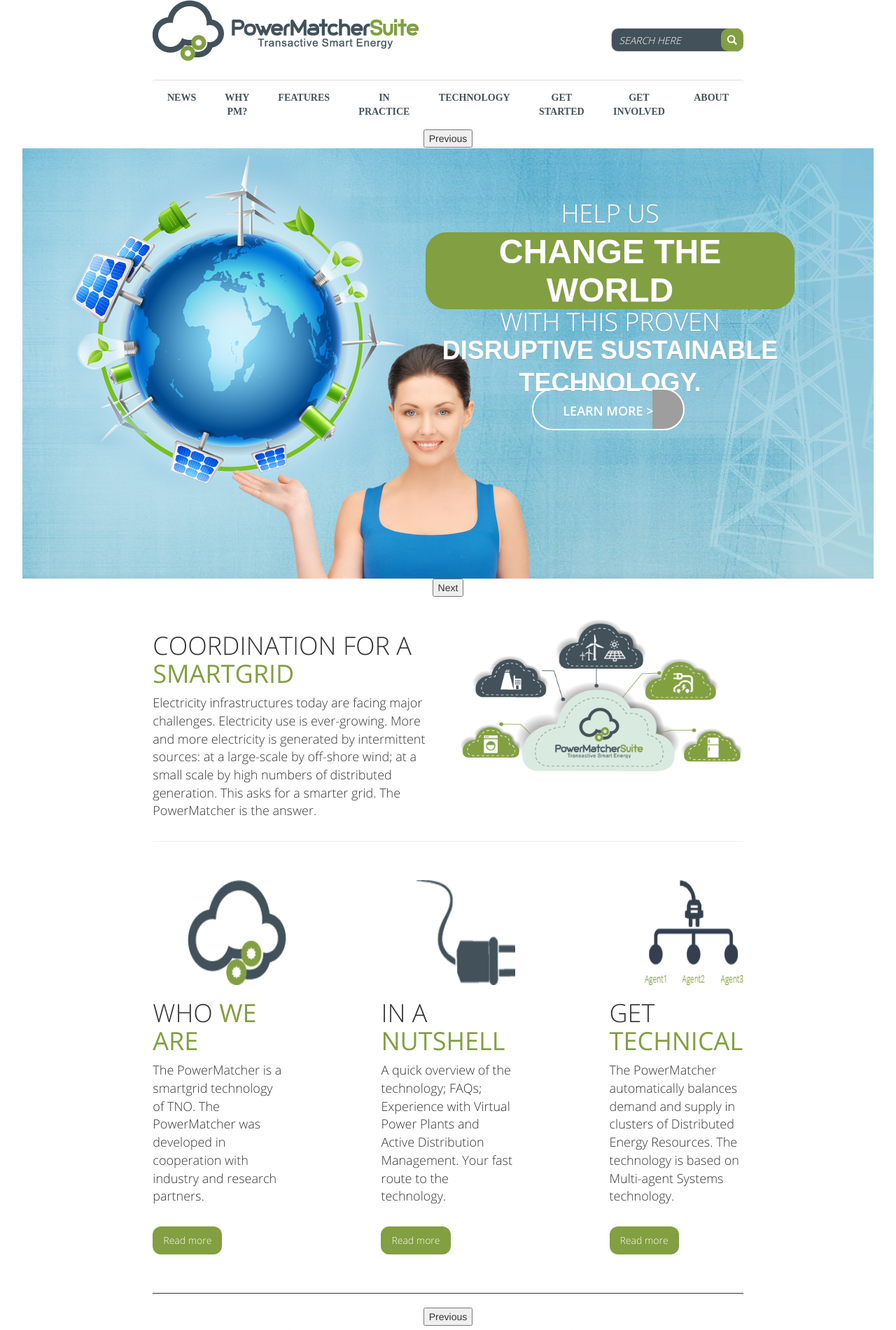
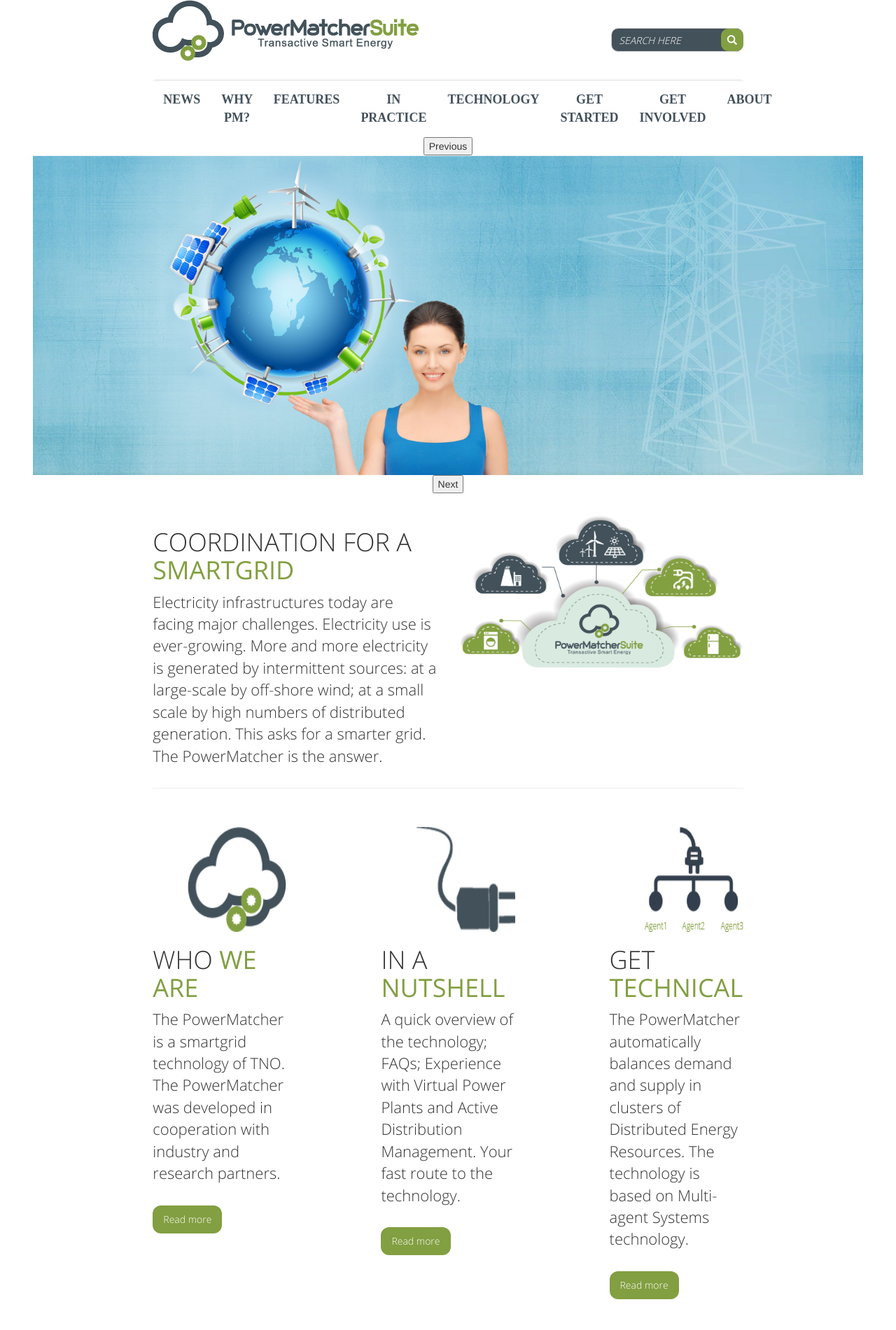
Before and after one commit to flexiblepower/flexiblepower.github.io, a Jekyll site: the page built from index.md, in a window 1280 px wide. Shown: the top 1901 px of the page at 70% size. Built offline with Jekyll 4.4.1, drawn with Linux system fonts in a browser that asks for light colours; nearby versions of some CDN libraries; some web fonts are replaced; some of the changed text lies outside the part shown; grey boxes are pictures that could not be loaded.

Commit message:
Revert "posts and newsletter set up"
This reverts commit 71da7e78db32ce9a9cb9312bb948430d6a613ecd.

```diff
--- a/_includes/_footer.html
+++ b/_includes/_footer.html
@@ -17,13 +17,11 @@
 	</div>
 	<div class="col-md-2">
 		<div class="newsletter-subscription">
-			<form action="//github.us9.list-manage.com/subscribe/post?u=dbf9e1ab7cb80ecb7b4ab8688&amp;id=7ba062126a" method="post" id="mc-embedded-subscribe-form" name="mc-embedded-subscribe-form" class="validate" target="_blank" novalidate>
-				Newsletter<br/>
-				<br/>
-				<input type="email" value="" name="EMAIL" class="email" id="mce-EMAIL" placeholder="email address" required type="text" placeholder="Email"/><br/>
-				<br/>
-				<input type="submit" value="Subscribe" name="subscribe" id="mc-embedded-subscribe"  id="newsletter-button"/>
-			</form>
+			Newsletter<br/>
+			<br/>
+			<input type="text" id="newsletter-field" placeholder="Email"/><br/>
+			<br/>
+			<button id="newsletter-button">Subscribe</button>
 		</div>
 	</div>
 	<div class="col-md-2 col-md-offset-1">
--- a/_includes/_header-home.html
+++ b/_includes/_header-home.html
@@ -2,16 +2,8 @@
 	<div class="col-md-12">
 		<div class="float-center-wrapper">
 			<div id="header-carousel">
-				<div id="homebanner_mainbox">
-				  <div class="banner slider1">
-				    <div class="banner_inner">
-				      <div class="banner_text"><span class="thintext">Help us</span>
-				       <span class="greenbox"> change the world</span>
-				       <span class="thintext"> with this proven</span>
-				       <span class="bigtext"> disruptive sustainable<br>technology.</span></div>
-				       <div class="slider1_btn"><a href="#">Learn More ></a></div>
-				    </div>
-				  </div>
+				<div>
+					<img class="col-xs-12 img-responsive" src="/images/site/banner.jpg" />
 				</div>
 				<div>
 					<img class="col-xs-12 img-responsive" src="/images/site/banner_inner.jpg" />
--- a/_layouts/home.html
+++ b/_layouts/home.html
@@ -104,12 +104,12 @@
     </div>
     <hr class="black-hr" />
     <h1 class="center-header"><a href="/posts/">Latest <span class="last-word">News</span></a></h1>
-    <div class="row featured-articles">
+    <div class="row">
       {% for post in site.posts limit:4 %}
-      <div class="col-md-3">
-        <div class="item">
+      <div class="col-md-3 col-sm-6 col-xs-12">
+        <div class="post-summary">
           <img class="img-responsive" src="{{ post.thumbnail }}"/>
-          <article class="sidebar-article-title">
+          <article class="home-article-title">
             {% if post.link %}
               <h2 class="link-post"><a href="{{ post.url }}" title="{{ post.title }}">{{ post.title }}</a> <a href="{{ post.link }}" target="_blank" title="{{ post.title }}"><i class="fa fa-link"></i></h2>
             {% else %}
@@ -118,7 +118,7 @@
           </article>
         </div>
       </div>
-    {% endfor %}
+      {% endfor %}
     </div>
       <div class="float-center-wrapper">
         <button class="center-header">More news</button>
--- a/_layouts/page.html
+++ b/_layouts/page.html
@@ -64,11 +64,6 @@
               </div>
           {% endfor %}
         </div>
-        </div>
-          <div class="float-center-wrapper">
-            <button class="center-header">More news</button>
-          </div>
-        </div>
       </div>
     </div>
     </div>
--- a/assets/css/style.css
+++ b/assets/css/style.css
@@ -4,7 +4,7 @@
 }
 
 @font-face {
-    font-family: alliander-font-extrabold;
+    font-family: alliander-font-menu;
     src: url(/assets/fonts/OPENSANS-EXTRABOLD.TTF);
 }
 
@@ -120,7 +120,7 @@
 	font-family: alliander-font-bold;
 	text-transform: uppercase;
 	font-weight:bolder;
-	font-size: 14px;
+	font-size: 18px;
 }
 
 .navbar li a {
@@ -183,7 +183,7 @@
 }
 
 .home #index p {
-	font-size: 18px;
+	font-size: 22px;
 	font-family: alliander-font-light;
 }
 
@@ -309,7 +309,7 @@
 	text-transform: uppercase;
 }
 
-.newsletter-subscription input[type="email"] {
+.newsletter-subscription input[type="text"] {
 	width: 100%;
 	background-color: #3C474C;
 	border: 1px solid #BDC3C6;
@@ -318,7 +318,7 @@
 	padding-left:10px;
 }
 
-.newsletter-subscription input[type="submit"] {
+.newsletter-subscription button {
 	background-color: #829F41;
 	border:0;
 	border-radius: 15px;
@@ -327,7 +327,7 @@
 	font-size: 20px;
 }
 
-.newsletter-subscription input[type="submit"]:hover {
+.newsletter-subscription button:hover {
 	background-color: #829F41;
 }
 
@@ -433,12 +433,16 @@
 	margin-top: 40px;
 }
 
-.sidebar-articles h1, .featured-articles h1 {
+.sidebar-articles h1 {
 	text-transform: uppercase;
 	font-family: alliander-font-light;
 }
 
-.sidebar-articles .item, .featured-articles .item {
+.sidebar-articles img {
+	max-height: 100px;
+}
+
+.sidebar-articles .item {
 	height: 300px;
 	border: 1px solid #BDC3C6;
 	border-radius: 10px;
@@ -453,13 +457,7 @@
 	margin: 0 auto;
 }
 
-.featured-articles .item img {
-	width:100%;
-	height: 200px;
-	margin: 0 auto;
-}
-
-.sidebar-articles .item .sidebar-article-title, .featured-articles .item .sidebar-article-title {
+.sidebar-articles .item .sidebar-article-title {
 	padding: 0!important;
 	height: 100px;
 	margin-top:25px;
@@ -472,83 +470,10 @@
 	background-color: :#FFFBCC;
 }
 
-.sidebar-articles .item .sidebar-article-title h2,
- .sidebar-articles .item .sidebar-article-title a,
-  .featured-articles .item .sidebar-article-title h2,
-   .featured-articles .item .sidebar-article-title a {
+.sidebar-articles .item .sidebar-article-title h2, .sidebar-articles .item .sidebar-article-title a {
 	height: 45px!important;
 	font-size: 20px;
 	font-family: alliander-font-bold;
 	color: #829F41!important;
+
 }
-
-.date {
-	margin: 10px 0 20px 0;
-}
-
-#homebanner_mainbox{
-	color: white;
-	width:100%;
-	height:616px;
-	display:block;
-}
-.slider1{
-	float:left;
-	width:100%;
-	min-width:990px;
-	height:616px;
-	display: inline-block;
-	background:url(/images/site/banner.jpg) no-repeat center top; background-size:auto;
-}
-.banner_inner {
-	width:990px;
-	margin:auto;
-	position:relative;
-}
-.banner_text{
-	width:527px;
-	position:relative;
-	top:76px;
-	float:right;
-	font-family: 'alliander-font-light', sans-serif;
-	text-align:center;
-	color:#fff;
-	text-transform:uppercase;
-	text-shadow:0px 1px 0px #a4a4a4;
-}
-.thintext {
-	font: 300 36px/36px  'alliander-font-light', sans-serif;
-}
-.greenbox{
-	margin:9px 0 0 0; background:#829f41;
-	border-radius:30px;
-	font:800 48px/55px  'alliander-font-bold', sans-serif;
-	padding:0 10px ;
-	display:block;
-}
-.bigtext{
-	font:800 36px/46px  'alliander-font-extrabold', sans-serif;
-	display:block;
-}
-.slider1_btn{
-	position: relative;
-	top:344px;
-	right:-615px;
-	float:left;
-	text-align: center;
-	width:218px;
-	height:60px;
-	display:block;
-	border-radius:30px;
-	border:2px #fff solid;
-	background:url(../images/arrow.png) 170px center no-repeat;
-}
-.slider1_btn a{
-	color: white;
-}
-
-.slider1_btn a {
-	font:600 18px/60px 'Open Sans', sans-serif;
-	display:block;
-	text-transform:uppercase;
-}
--- a/assets/js/scripts.js
+++ b/assets/js/scripts.js
@@ -8,7 +8,7 @@
 	}).parent().addClass('active');
 
 	$(window).load(function() {
-    	$('.page #main article .article-wrap img[data-caption]').captionjs({
+    	$('.page #main article .article-wrap img').captionjs({
     		"is_responsive"   : true,
     		"mode": "animated"
     	});
@@ -18,7 +18,9 @@
 		watch: "window"
 	});
 
-	$(".item .sidebar-article-title h2").dotdotdot({});
+	$(".sidebar-articles .item .sidebar-article-title h2").dotdotdot({
+
+	});
 
 
 	$("#header-carousel").slick({
```
Also changed, not shown: _layouts/post.html (+29 -57 lines).
